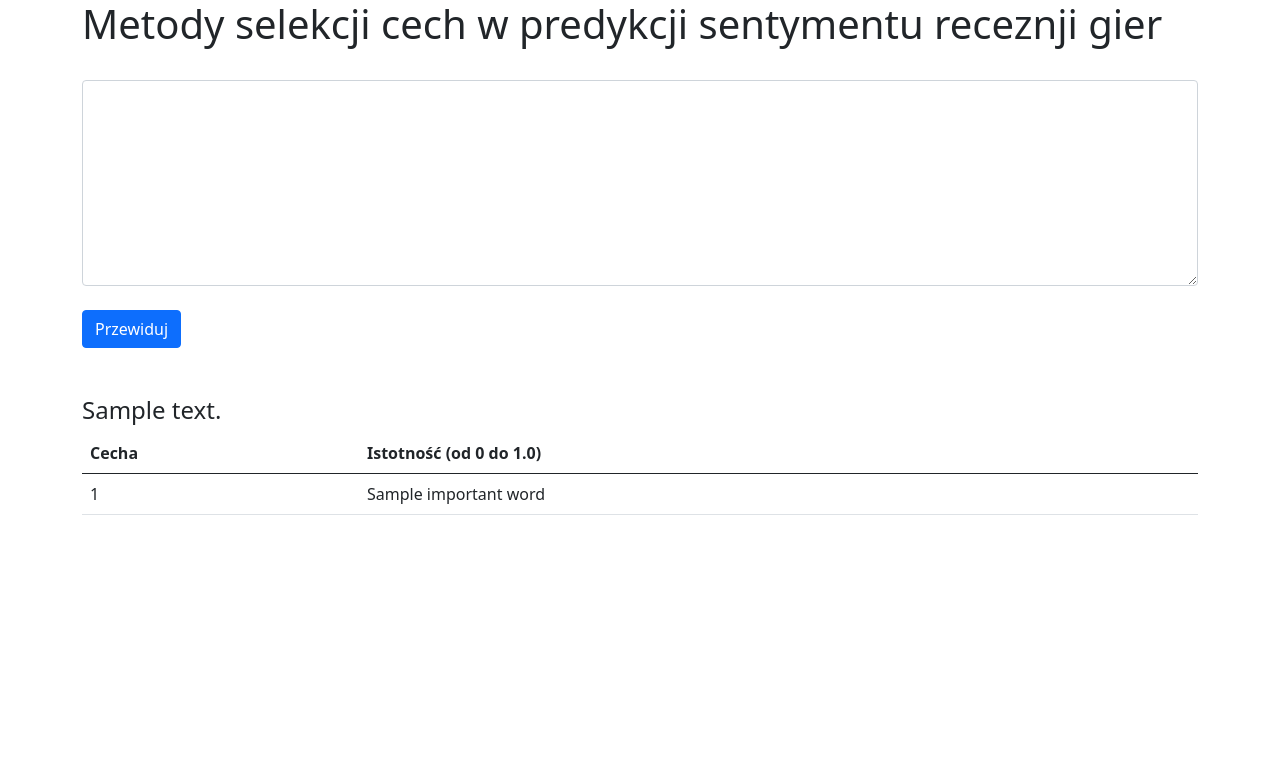
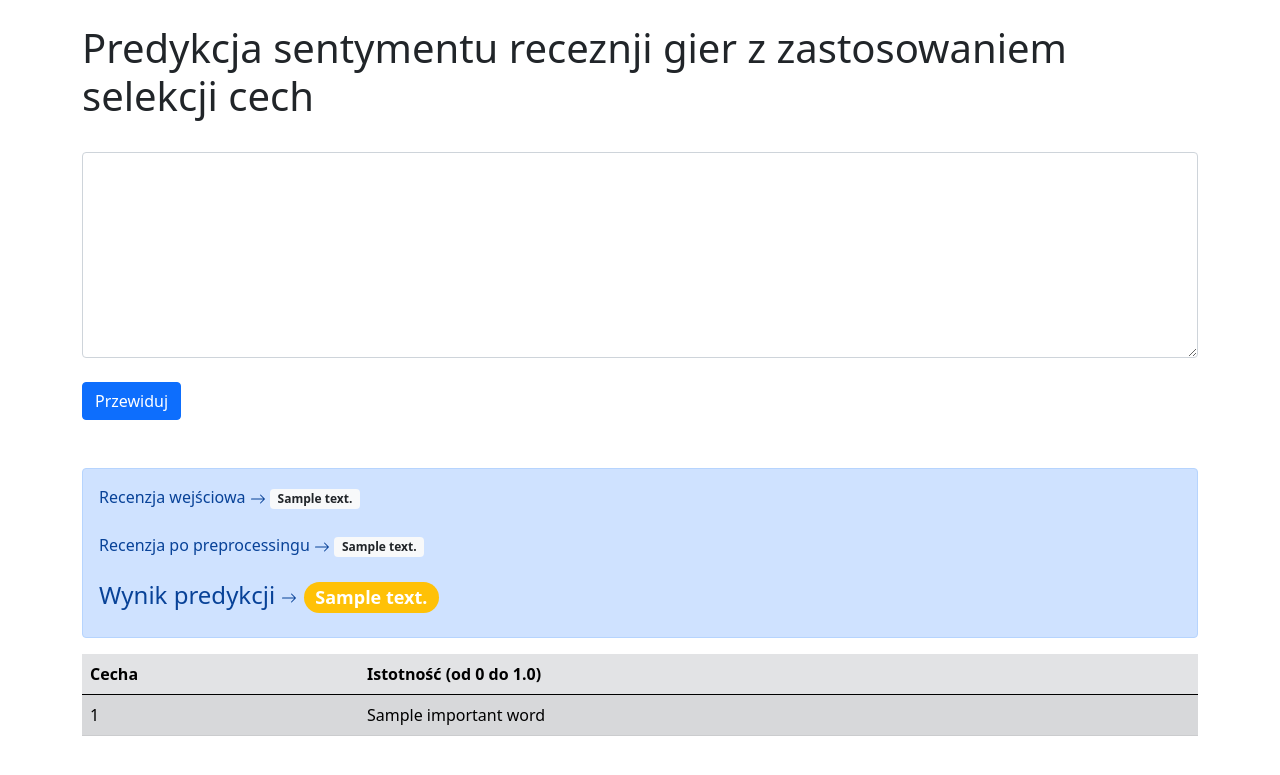
Before and after one commit to nsak99/flask-webapp-nlp-project, a Flask app: template templates/index.html in a window 1280 px wide. Shown: the top 775 px of the page. Run offline with Flask 2, Linux system fonts and the light colour scheme; the template is opened without the code that fills it: most values are stand-ins (such as "Sample title", 1, 10 or a date in 2020); parts of the project's set-up code (start-up, migrations or seed data) failed here and were passed over.

Commit message:
update index.html

```diff
--- a/templates/index.html
+++ b/templates/index.html
@@ -2,7 +2,7 @@
 <html >
 <head>
   <meta charset="UTF-8">
-  <title>---</title>
+  <title>Predict game review</title>
   <link href='https://fonts.googleapis.com/css?family=Pacifico' rel='stylesheet' type='text/css'>
 <link href='https://fonts.googleapis.com/css?family=Arimo' rel='stylesheet' type='text/css'>
 <link href='https://fonts.googleapis.com/css?family=Hind:300' rel='stylesheet' type='text/css'>
@@ -15,7 +15,8 @@
 
 <body>
   <div class="container">
-    <h1>Metody selekcji cech w predykcji sentymentu receznji gier</h1>
+    <br>
+    <h1>Predykcja sentymentu receznji gier z zastosowaniem selekcji cech</h1>
     <br>
 
     <form action="{{ url_for('predict')}}" method="post">
@@ -24,11 +25,43 @@
       <button type="submit" class="btn btn-primary btn-block btn-large">Przewiduj</button>
     </form>
 
-    <br>
-    <br>
-    <h4>{{ prediction_text }}</h4>
+    <br><br>
 
-    <table class="table">
+    {% if text %}
+
+    <div class="alert alert-primary" role="alert">
+      Recenzja wejściowa
+      <svg xmlns="http://www.w3.org/2000/svg" width="16" height="16" fill="currentColor" class="bi bi-arrow-right" viewBox="0 0 16 16">
+        <path fill-rule="evenodd" d="M1 8a.5.5 0 0 1 .5-.5h11.793l-3.147-3.146a.5.5 0 0 1 .708-.708l4 4a.5.5 0 0 1 0 .708l-4 4a.5.5 0 0 1-.708-.708L13.293 8.5H1.5A.5.5 0 0 1 1 8z"/>
+      </svg>
+      <span class="badge bg-light text-dark">{{ text }}</span>
+
+      <br><br>
+      Recenzja po preprocessingu
+      <svg xmlns="http://www.w3.org/2000/svg" width="16" height="16" fill="currentColor" class="bi bi-arrow-right" viewBox="0 0 16 16">
+        <path fill-rule="evenodd" d="M1 8a.5.5 0 0 1 .5-.5h11.793l-3.147-3.146a.5.5 0 0 1 .708-.708l4 4a.5.5 0 0 1 0 .708l-4 4a.5.5 0 0 1-.708-.708L13.293 8.5H1.5A.5.5 0 0 1 1 8z"/>
+      </svg>
+      <span class="badge bg-light text-dark">{{ preproccesed_text }}</span>
+
+      <br><br>
+      <h4>
+      Wynik predykcji
+      <svg xmlns="http://www.w3.org/2000/svg" width="16" height="16" fill="currentColor" class="bi bi-arrow-right" viewBox="0 0 16 16">
+        <path fill-rule="evenodd" d="M1 8a.5.5 0 0 1 .5-.5h11.793l-3.147-3.146a.5.5 0 0 1 .708-.708l4 4a.5.5 0 0 1 0 .708l-4 4a.5.5 0 0 1-.708-.708L13.293 8.5H1.5A.5.5 0 0 1 1 8z"/>
+      </svg>
+
+      {% if prediction_text== "POZYTYWNA" %}
+      <span class="badge rounded-pill bg-success">{{ prediction_text }}</span>
+      {% elif prediction_text== "NEGATYWNA" %}
+      <span class="badge rounded-pill bg-danger">{{ prediction_text }}</span>
+      {% else %}
+      <span class="badge rounded-pill bg-warning">{{ prediction_text }}</span>
+      {% endif %}
+      </h4>
+    </div>
+
+
+    <table class="table table-secondary table-striped">
       <thead>
         <tr>
           <th scope="col">Cecha</th>
@@ -44,6 +77,7 @@
         {% endfor %}
       </tbody>
     </table>
+    {% endif %}
 
   </div>
 
```
